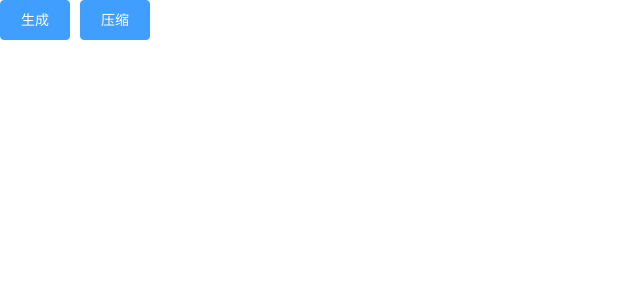
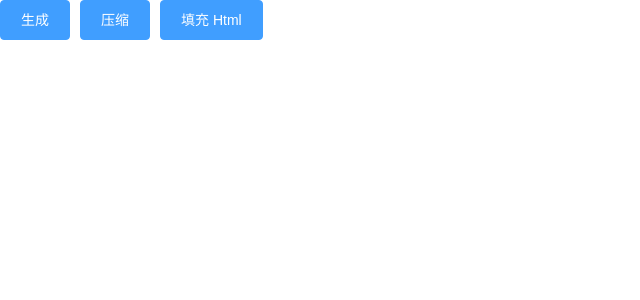
Before and after one commit to Terry0828/html-edit-npm, a Vue app: page /#/ in a window 1280 px wide. Shown: the top 300 px of the page, without its empty margins (0-640 px from the left). Built offline with nearby package versions, Linux system fonts and the light colour scheme.

Commit message:
测试接口

```diff
--- a/src/views/home/home.vue
+++ b/src/views/home/home.vue
@@ -2,6 +2,7 @@
   <div class="home">
     <el-button type="primary" @click="add">生成</el-button>
     <el-button type="primary" @click="zip">压缩</el-button>
+    <el-button type="primary" @click="build">填充 Html</el-button>
   </div>
 </template>
 
@@ -57,6 +58,9 @@ export default class Home extends Vue {
   zip () {
     Fetch._Get('/api/zip')
   }
+  build () {
+    Fetch._Get('/api/build')
+  }
 }
 </script>
 
```
Also changed, not shown: 1 other file (tests, documents, lock files or other folders).
